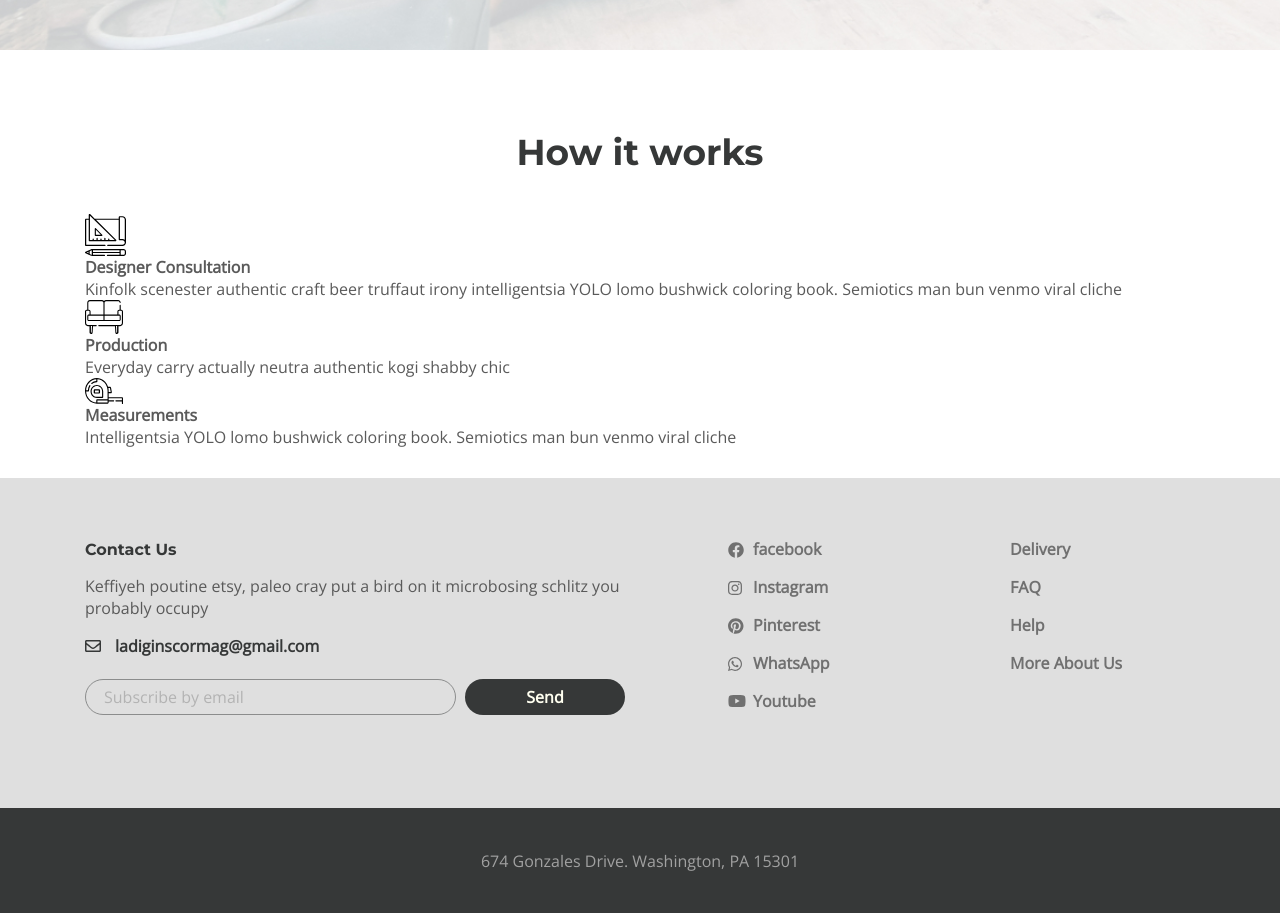
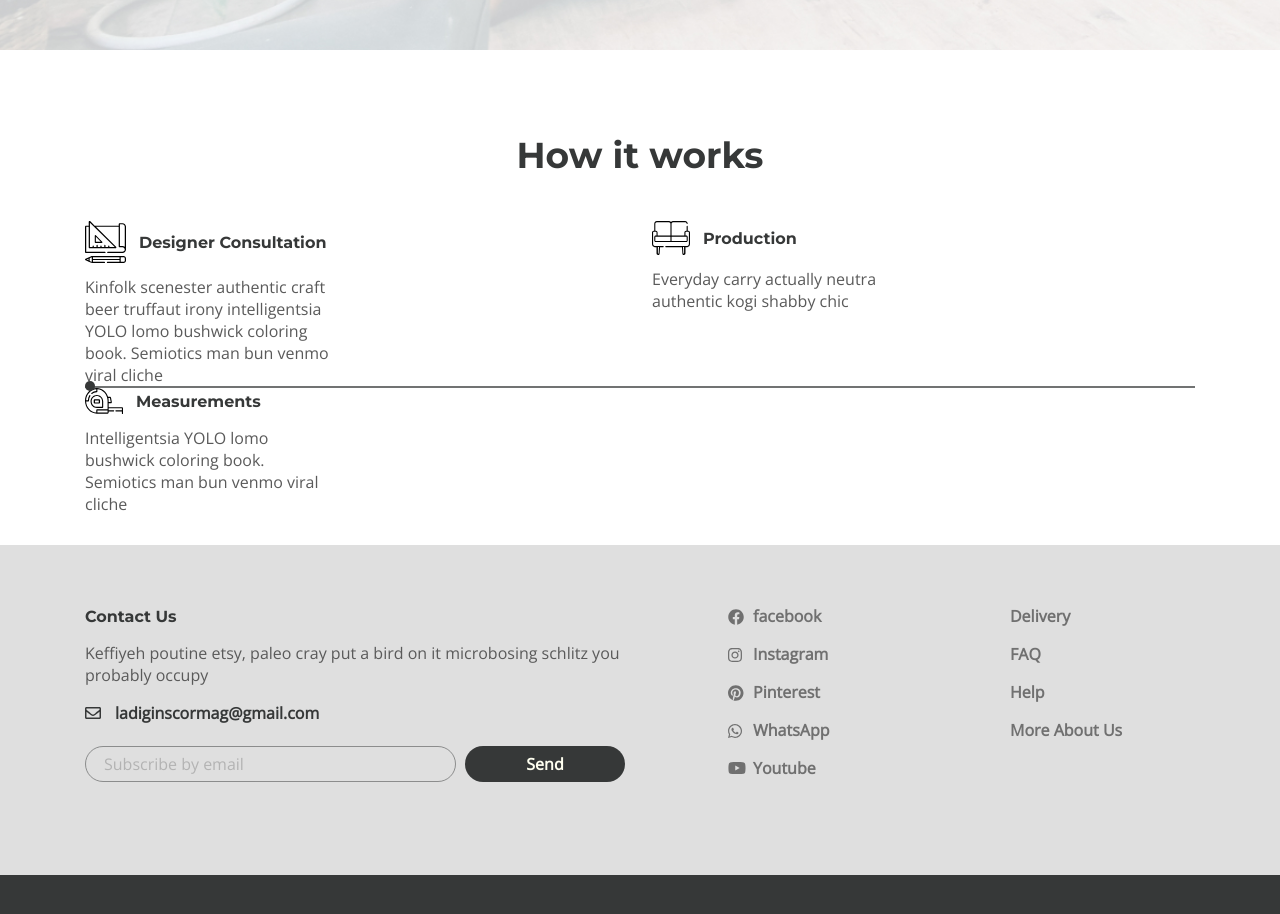
Before and after one commit to Romaleso261981/internetShop2, a website: page app/index.html in a window 1280 px wide. Shown: the part 2340-3254 px from the top of the page. Drawn offline with nearby package versions, Linux system fonts and the light colour scheme.

Commit message:
added some styled works-path

```diff
--- a/app/index.html
+++ b/app/index.html
@@ -259,7 +259,7 @@
           <h3 class="works-path__title">How it works</h3>
           <div class="works-path__items">
             <div class="works-path__items-box">
-              <div class="works-path__item">
+              <div class="works-path__item works-path__item--consultation">
                 <img
                   class="works-path__item-img"
                   src="images/content/graphic-tool.svg"
@@ -272,7 +272,7 @@
                   bun venmo viral cliche
                 </p>
               </div>
-              <div class="works-path__item">
+              <div class="works-path__item works-path__item--production">
                 <img
                   class="works-path__item-img"
                   src="images/content/sofa.svg"
--- a/app/scss/style.scss
+++ b/app/scss/style.scss
@@ -278,7 +278,7 @@
     min-width: 645px;
   }
   &__slider-title {
-      @extend %title-font;
+    @extend %title-font;
     color: $title;
     font-size: 110px;
     line-height: 135px;
@@ -416,13 +416,55 @@
   }
 }
 
-.works-path{
+.works-path {
   padding: 80px 0 30px;
-  &__title{
+  &__title {
     @extend %title-font;
     text-align: center;
     color: $title;
     margin-bottom: 40px;
     font-size: 36px;
+    line-height: 51px;
+  }
+  &__items-box {
+    display: flex;
+    align-items: flex-start;
+    border-bottom: 2px solid rgba(#363838, 0.7);
+    position: relative;
+    &::before {
+      position: absolute;
+      content: "";
+      bottom: -5px;
+      left: 0;
+      height: 10px;
+      width: 10px;
+      border-radius: 50%;
+      background-color: $title;
+    }
+    &::after {
+      position: absolute;
+      content: "";
+      bottom: 0;
+      left: 0;
+      height: 10px;
+      width: 10px;
+    }
+  }
+  &__item {
+    width: 250px;
+    display: flex;
+    flex-wrap: wrap;
+    align-items: center;
+  }
+  &__item--production{
+    margin-left: 317px;
+  }
+  &__item-title {
+    @extend %title-font;
+    margin-left: 13px;
+    color: $title;
+  }
+  &__item-text {
+    margin-top: 13px;
   }
 }
```
Also changed, not shown: app/css/style.min.css.
